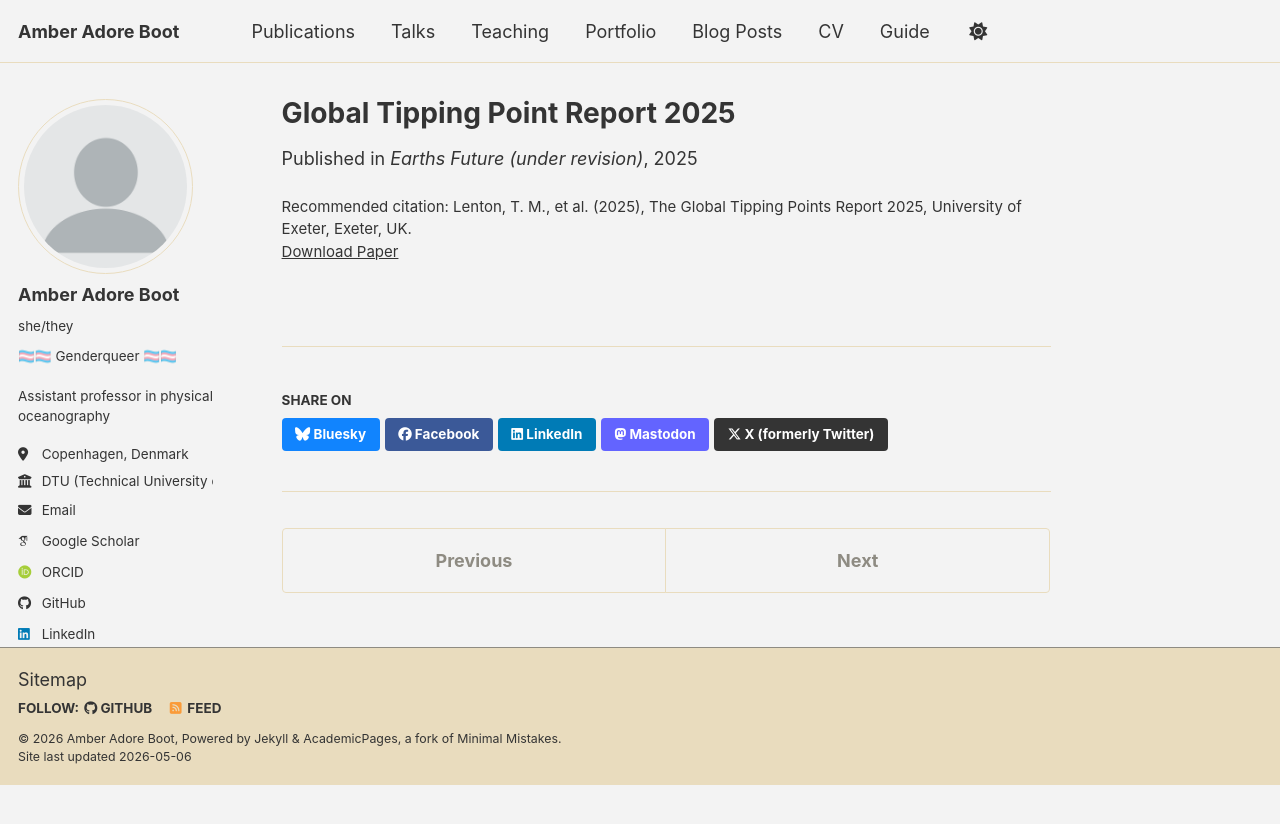
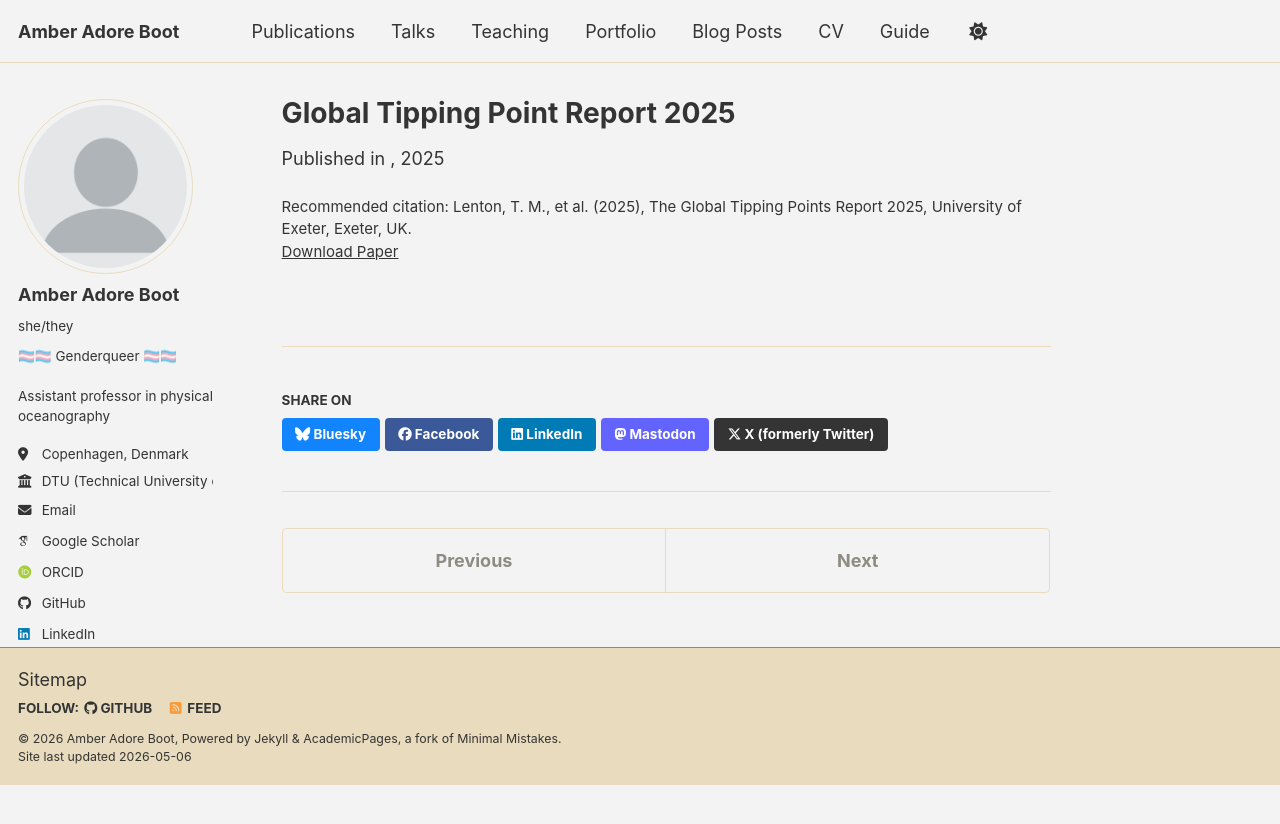
Before and after one commit to amber-adore-boot/amber-adore-boot.github.io, a Jekyll site: the page built from _publications/2025-10-13-gtpr.md, in a window 1280 px wide. Shown: the top 824 px of the page. Built offline with Jekyll 4.4.1, drawn with Linux system fonts in a browser that asks for light colours; some web fonts are replaced; a script bundle is joined from its source files by our own code; library files that are not in the unit come from our copies.

Commit message:
Update 2025-10-13-gtpr.md

```diff
--- a/_publications/2025-10-13-gtpr.md
+++ b/_publications/2025-10-13-gtpr.md
@@ -4,7 +4,7 @@ collection: publications
 category: reports
 date: 2025-10-13
 permalink: /publication/2025-10-13-gtpr
-venue: 'Earths Future (under revision)'
+venue: ''
 excerpt: "I contributed as an author to Chapter 4.2."
 paperurl: 'https://amber-adore-boot.github.io/files/paper1.pdf'
 citation: 'Lenton, T. M., et al. (2025), The Global Tipping Points Report 2025, University of Exeter, Exeter, UK.'
```
